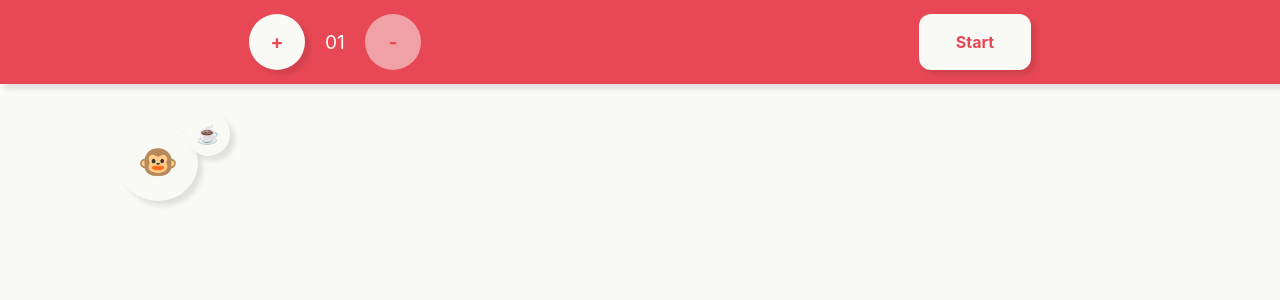
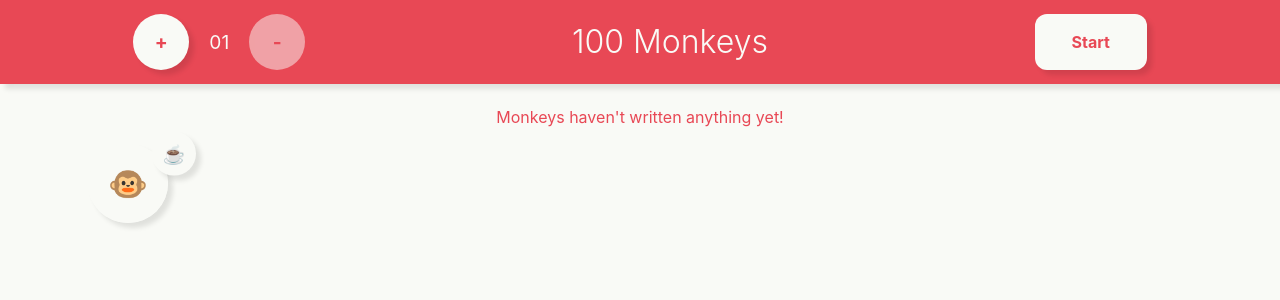
Before and after one commit to danielkvist/100-monkeys, a React (Create React App) app: page / in a window 1280 px wide. Shown: the top 300 px of the page. Built offline with nearby package versions, Linux system fonts and the light colour scheme.

Commit message:
feat(app): add copy to clipboard and title

```diff
--- a/package.json
+++ b/package.json
@@ -6,6 +6,7 @@
     "@testing-library/jest-dom": "^4.2.4",
     "@testing-library/react": "^9.3.2",
     "@testing-library/user-event": "^7.1.2",
+    "copy-to-clipboard": "^3.3.1",
     "normalize.css": "^8.0.1",
     "react": "^16.13.1",
     "react-dom": "^16.13.1",
--- a/src/components/App.js
+++ b/src/components/App.js
@@ -2,6 +2,7 @@ import React from 'react';
 
 import Counter from './counter';
 import Control from './control';
+import Length from './length';
 import Monkeys from './monkeys';
 
 function App() {
@@ -9,9 +10,11 @@ function App() {
 		<div className="app">
 			<header className="app__header">
 				<Counter />
+				<h1 className="title">100 Monkeys</h1>
 				<Control />
 			</header>
 			<main>
+				<Length />
 				<Monkeys />
 			</main>
 		</div>
--- /dev/null
+++ b/src/components/length.js
@@ -0,0 +1,34 @@
+import React, { useState, useEffect } from 'react';
+import { useRecoilState } from 'recoil';
+
+import { writingState } from '../recoil/atoms';
+
+const Lenght = () => {
+	const [writing] = useRecoilState(writingState);
+	const [length, setLength] = useState(0);
+
+	useEffect(() => {
+		if (!writing) return;
+
+		const interval = setInterval(() => {
+			setLength((length) => length + 1);
+		}, 250);
+
+		return () => clearInterval(interval);
+	}, [writing]);
+
+	return (
+		<>
+			{writing || length !== 0 ? (
+				<p className="length">
+					{length} letters generated! To see what each monkey has written click
+					on it to copy its content automatically!
+				</p>
+			) : (
+				<p className="length">Monkeys haven't written anything yet! </p>
+			)}
+		</>
+	);
+};
+
+export default Lenght;
--- a/src/components/monkeys.js
+++ b/src/components/monkeys.js
@@ -1,13 +1,9 @@
 import React, { useState, useEffect } from 'react';
 import { useRecoilState } from 'recoil';
+import copy from 'copy-to-clipboard';
 
 import { counterState, writingState } from '../recoil/atoms';
-
-const genRandomString = () =>
-	Math.random()
-		.toString(36)
-		.replace(/[^a-z]+/g, '')
-		.substr(0, 1);
+import genRandomString from '../utils/gen-random-string';
 
 const MonkeyBadge = ({ writing }) => {
 	return (
@@ -24,7 +20,7 @@ const MonkeyBadge = ({ writing }) => {
 };
 
 const Monkey = () => {
-	const [writing] = useRecoilState(writingState);
+	const [writing, setWriting] = useRecoilState(writingState);
 	const [text, setText] = useState(genRandomString());
 
 	useEffect(() => {
@@ -38,9 +34,14 @@ const Monkey = () => {
 	}, [writing]);
 
 	return (
-		<div className="monkey">
+		<div
+			onClick={() => {
+				setWriting(false);
+				copy(text);
+			}}
+		>
 			<MonkeyBadge writing={writing} />
-			<span role="img" aria-label="monkey"></span>
+			<span className="monkey" role="img" aria-label="monkey"></span>
 		</div>
 	);
 };
--- a/src/index.css
+++ b/src/index.css
@@ -29,8 +29,13 @@ body {
 	color: var(--beige);
 	display: flex;
 	height: calc(var(--base) * 21);
-	margin-bottom: calc(var(--base) * 5);
+	margin-bottom: calc(var(--base) * 6);
 	justify-content: space-around;
+}
+
+.title {
+	text-align: center;
+	font-weight: 300;
 }
 
 .counter {
@@ -73,36 +78,42 @@ body {
 	width: 7rem;
 }
 
+.length {
+	animation: fade 0.5s ease-in-out forwards;
+	color: var(--red);
+	display: block;
+	margin-bottom: calc(var(--base) * 6);
+	margin: auto;
+	max-width: calc(var(--base) * 172);
+	text-align: center;
+}
+
 .monkeys {
-	font-size: 2rem;
 	display: grid;
-	gap: calc(var(--base) * 5);
-	padding: calc(var(--base) * 5);
+	gap: calc(var(--base) * 20);
 	grid-template-columns: repeat(5, 1fr);
+	justify-items: center;
+	padding: calc(var(--base) * 10);
 }
 
 .monkey {
+	opacity: 0;
+	animation: fade 0.5s ease-in-out forwards;
 	background-color: var(--beige);
-	display: flex;
-	justify-content: center;
+	border-radius: 50%;
+	box-shadow: 5px 5px 5px rgba(12, 12, 12, 0.1);
+	cursor: pointer;
+	font-size: 2rem;
 	margin-bottom: calc(var(--base) * 5);
+	padding: calc(var(--base) * 5);
 	position: relative;
 }
 
 span[aria-label='monkey']::before {
-	display: block;
-	position: relative;
 	content: '🐵';
 }
 
-.monkey > span {
-	cursor: pointer;
-	padding: calc(var(--base) * 5);
-	border-radius: 50%;
-	box-shadow: 5px 5px 5px rgba(12, 12, 12, 0.1);
-}
-
-.monkey:hover > span[aria-label='monkey']::before {
+.monkey:hover::before {
 	content: '🙈';
 }
 
@@ -118,32 +129,61 @@ span[aria-label='monkey']::before {
 	height: calc(var(--base) * 7);
 	justify-content: center;
 	line-height: 0;
+	opacity: 0;
 	padding: calc(var(--base) * 2);
-	position: relative;
-	transform: translate(7rem, -0.75rem);
+	position: absolute;
 	width: calc(var(--base) * 7);
+	z-index: 99;
 }
 
 .monkey__badge--writing {
-	animation: slide-without-opacity 0.5s ease-in-out alternate-reverse infinite;
+	opacity: 1;
+	animation: up-and-down 0.7s ease-in-out alternate-reverse infinite;
+}
+
+@keyframes fade {
+	0% {
+		opacity: 0;
+	}
+	100% {
+		opacity: 1;
+	}
 }
 
 @keyframes slide {
 	0% {
 		opacity: 0;
-		transform: translate(7rem, 0);
+		transform: translate(4rem, 0);
 	}
 	100% {
 		opacity: 1;
-		transform: translate(7rem, -0.75rem);
+		transform: translate(4rem, -2.15rem);
 	}
 }
 
-@keyframes slide-without-opacity {
+@keyframes up-and-down {
 	0% {
-		transform: translate(7rem, 0);
+		transform: translate(4rem, -1rem);
 	}
 	100% {
-		transform: translate(7rem, -0.75rem);
+		transform: translate(4rem, -2.15rem);
 	}
 }
+
+@media screen and (max-width: 900px) {
+	.monkeys {
+		grid-template-columns: repeat(4, 1fr);
+	}
+}
+
+@media screen and (max-width: 700px) {
+	.monkeys {
+		grid-template-columns: repeat(3, 1fr);
+	}
+}
+
+@media screen and (max-width: 500px) {
+	.monkeys {
+		grid-template-columns: repeat(2, 1fr);
+	}
+}
--- /dev/null
+++ b/src/utils/gen-random-string.js
@@ -0,0 +1,8 @@
+const genRandomString = () => {
+	return Math.random()
+		.toString(36)
+		.replace(/[^a-z]+/g, '')
+		.substr(0, 1);
+};
+
+export default genRandomString;
```
Also changed, not shown: 1 other file (tests, documents, lock files or other folders).
